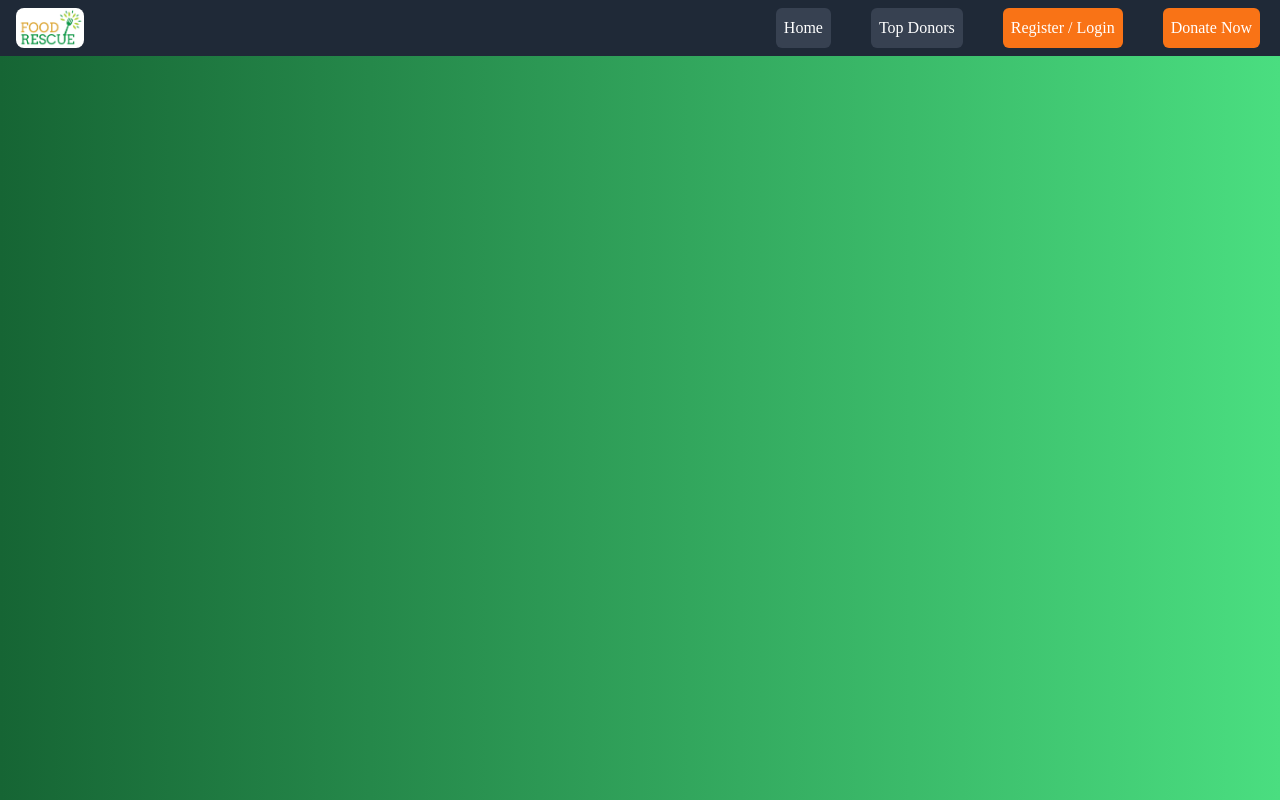
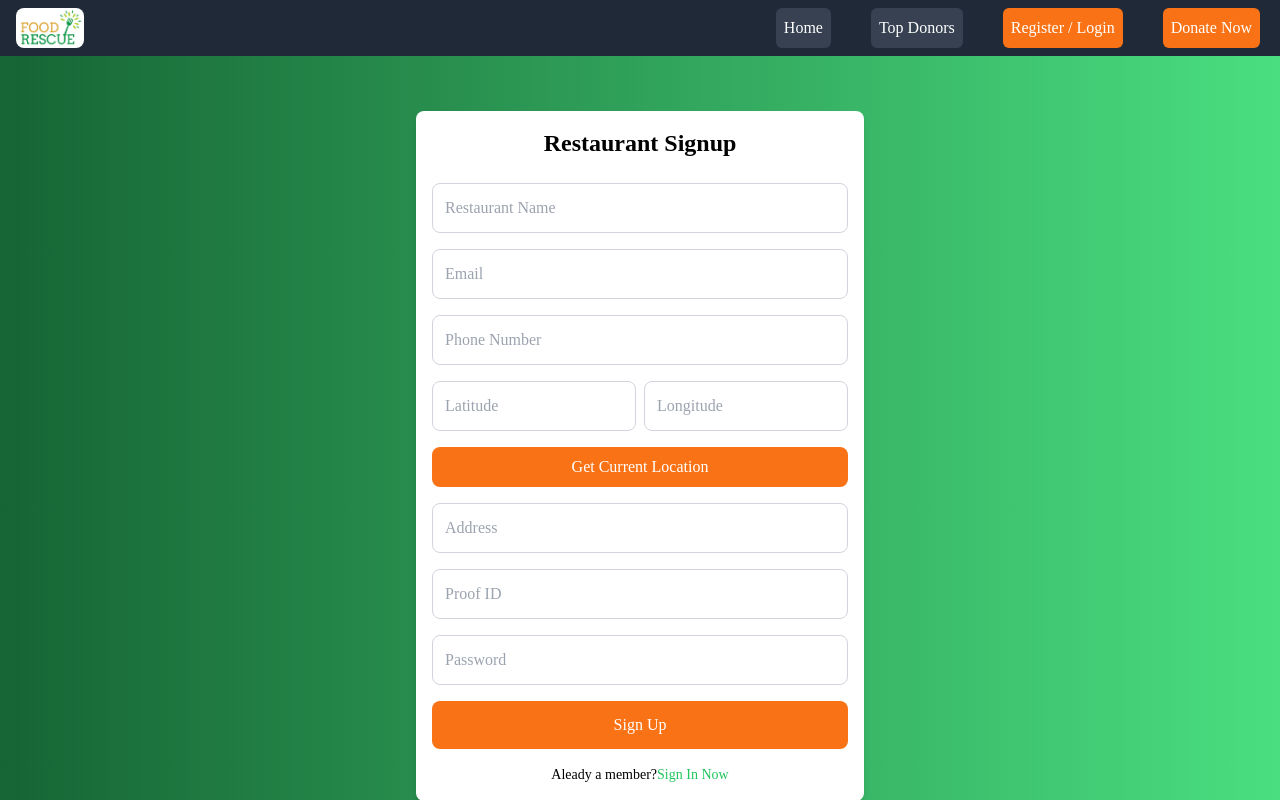
Before and after one commit to sh78ba/rescuefood, a React (Create React App) app in the folder frontend/rescuefood/: page /restaurant/signup in a window 1280 px wide. Built offline with nearby package versions, Linux system fonts and the light colour scheme; a web font is replaced by a local one.

Commit message:
enhanced UI

```diff
--- a/frontend/rescuefood/src/App.js
+++ b/frontend/rescuefood/src/App.js
@@ -9,7 +9,9 @@ import Restauranthome from './components/Restaurant/Restauranthome';
 import Navbar from './components/Restaurant/Navbar';
 import Profile from './components/cards/Profile';
 import Kycform from './components/Kycform';
-
+import DashboardVolunteer from './components/Volunteer/DashboardVolunteer';
+import RestaurantSignUp from "./components/Restaurant/RestaurantSignup"
+import VolunteerSignup from './components/Volunteer/VolunteerSignUp';
 
 function App() {
   const location = useLocation();
@@ -35,12 +37,19 @@ function App() {
           <Route path="/" element={<Home />} />
           <Route path="/topdonors" element={<Topdonors />} />
           <Route path="/register" element={<Register />} />
-          <Route path="/register/restaurant" element={<Login heading={"Restaurant"} userType={"restaurant"}/>} />
+          <Route path="/restaurant/login" element={<Login heading={"Restaurant"} userType={"restaurant"}/>} />
 
           {/* Add additional restaurant routes */}
-          <Route path="/register/restaurant/dashboard" element={<Restauranthome />} />
-          <Route path="/register/restaurant/profile" element={<Profile />} />
+          <Route path="/restaurant/dashboard" element={<Restauranthome />} />
+          <Route path="/restaurant/profile" element={<Profile />} />
+          <Route path="/restaurant/signup" element={<RestaurantSignUp />} />
           <Route path="/kycform" element={<Kycform />} />
+
+
+        {/*Paths for volunteer*/}
+          <Route path='/volunteer/dashboard' element={<DashboardVolunteer/>}/>
+          <Route path="/volunteer/login" element={<Login heading={"Volunteer"} userType={"volunteer"}/>} />
+          <Route path='/volunteer/signup' element={<VolunteerSignup/>}/>
         </Routes>
       </div>
     </div>
--- a/frontend/rescuefood/src/components/Restaurant/RestaurantSignup.js
+++ b/frontend/rescuefood/src/components/Restaurant/RestaurantSignup.js
@@ -1,77 +1,206 @@
-import React, { useState } from 'react';
-import { BACKEND_PATH } from '../configs/routesconfig';
+import React, { useState } from "react";
+import { BACKEND_PATH } from "../configs/routesconfig";
+import { useNavigate } from "react-router";
 
 const RestaurantSignup = () => {
+  const navigate=useNavigate();
+
   const [formData, setFormData] = useState({
-    name: '',
-    email: '',
-    phone: '',
+    name: "",
+    email: "",
+    phone: "",
     location: {
-      type: 'Point',
+      type: "Point",
       coordinates: [],
     },
-    address: '',
-    proofId: '',
-    password: '',
+    address: "",
+    proofId: "",
+    password: "",
   });
 
   const [isSubmitting, setIsSubmitting] = useState(false);
+  const [isFetchingLocation, setIsFetchingLocation] = useState(false);
 
   const backendRoute = `${BACKEND_PATH}/rescuefood/api/v1/restaurant/signup`;
 
   const handleChange = (e) => {
     const { name, value } = e.target;
 
-    if (name === 'latitude' || name === 'longitude') {
+    if (name === "latitude" || name === "longitude") {
       const coordinates = [...formData.location.coordinates];
-      if (name === 'latitude') coordinates[1] = parseFloat(value);
-      if (name === 'longitude') coordinates[0] = parseFloat(value);
-      setFormData({ ...formData, location: { ...formData.location, coordinates } });
+      if (name === "latitude") coordinates[1] = parseFloat(value);
+      if (name === "longitude") coordinates[0] = parseFloat(value);
+      setFormData({
+        ...formData,
+        location: { ...formData.location, coordinates },
+      });
     } else {
       setFormData({ ...formData, [name]: value });
     }
   };
 
+  const handleGetLocation = () => {
+    if (!navigator.geolocation) {
+      alert("Geolocation is not supported by your browser.");
+      return;
+    }
+
+    setIsFetchingLocation(true);
+
+    navigator.geolocation.getCurrentPosition(
+      (position) => {
+        const { latitude, longitude } = position.coords;
+        setFormData({
+          ...formData,
+          location: {
+            ...formData.location,
+            coordinates: [longitude, latitude],
+          },
+        });
+        setIsFetchingLocation(false);
+        alert(
+          `Location detected: Latitude ${latitude}, Longitude ${longitude}`
+        );
+      },
+      (error) => {
+        alert("Failed to fetch location. Please try again.");
+        setIsFetchingLocation(false);
+      }
+    );
+  };
+
+
+  const handleClick=()=>{
+    navigate("/restaurant/login")
+  }
+
   const handleSubmit = async () => {
     setIsSubmitting(true);
     try {
       const response = await fetch(backendRoute, {
-        method: 'POST',
+        method: "POST",
         headers: {
-          'Content-Type': 'application/json',
+          "Content-Type": "application/json",
         },
         body: JSON.stringify(formData),
       });
 
       const data = await response.json();
       if (response.ok) {
-        alert('Restaurant Signup successful!');
+        alert("Restaurant Signup successful!");
       } else {
         alert(`Signup failed: ${data.message}`);
       }
     } catch (error) {
-      alert('An error occurred. Please try again.');
+      alert("An error occurred. Please try again.");
     } finally {
       setIsSubmitting(false);
     }
   };
 
   return (
-    <div className='signup-container'>
-      <h1>Restaurant Signup</h1>
-      <form onSubmit={(e) => e.preventDefault()}>
-        <input type='text' name='name' placeholder='Restaurant Name' onChange={handleChange} />
-        <input type='email' name='email' placeholder='Email' onChange={handleChange} />
-        <input type='text' name='phone' placeholder='Phone Number' onChange={handleChange} />
-        <input type='text' name='latitude' placeholder='Latitude' onChange={handleChange} />
-        <input type='text' name='longitude' placeholder='Longitude' onChange={handleChange} />
-        <input type='text' name='address' placeholder='Address' onChange={handleChange} />
-        <input type='text' name='proofId' placeholder='Proof ID' onChange={handleChange} />
-        <input type='password' name='password' placeholder='Password' onChange={handleChange} />
-        <button onClick={handleSubmit} disabled={isSubmitting}>
-          {isSubmitting ? 'Submitting...' : 'Sign Up'}
-        </button>
-      </form>
+    <div className="flex justify-center items-center min-h-screen ">
+      <div className="w-full max-w-md bg-white p-4 rounded-lg shadow-md">
+        <h1 className="text-2xl font-semibold text-center mb-6">
+          Restaurant Signup
+        </h1>
+        <form onSubmit={(e) => e.preventDefault()} className="space-y-4">
+          <input
+            type="text"
+            name="name"
+            placeholder="Restaurant Name"
+            onChange={handleChange}
+            className="w-full p-3 border border-gray-300 rounded-lg focus:outline-none focus:ring-2 focus:ring-orange-400"
+          />
+          <input
+            type="email"
+            name="email"
+            placeholder="Email"
+            onChange={handleChange}
+            className="w-full p-3 border border-gray-300 rounded-lg focus:outline-none focus:ring-2 focus:ring-orange-400"
+          />
+          <input
+            type="text"
+            name="phone"
+            placeholder="Phone Number"
+            onChange={handleChange}
+            className="w-full p-3 border border-gray-300 rounded-lg focus:outline-none focus:ring-2 focus:ring-orange-400"
+          />
+          <div className="flex flex-wrap gap-2">
+            <input
+              type="text"
+              name="latitude"
+              placeholder="Latitude"
+              value={formData.location.coordinates[1] || ""}
+              onChange={handleChange}
+              className="flex-1 min-w-0 p-3 border border-gray-300 rounded-lg focus:outline-none focus:ring-2 focus:ring-orange-400"
+            />
+            <input
+              type="text"
+              name="longitude"
+              placeholder="Longitude"
+              value={formData.location.coordinates[0] || ""}
+              onChange={handleChange}
+              className="flex-1 min-w-0 p-3 border border-gray-300 rounded-lg focus:outline-none focus:ring-2 focus:ring-orange-400"
+            />
+          </div>
+
+          <button
+            type="button"
+            onClick={handleGetLocation}
+            className={`w-full py-2 rounded-lg text-white ${
+              isFetchingLocation
+                ? "bg-gray-400 cursor-not-allowed"
+                : "bg-orange-500 hover:bg-orange-600 transition duration-300"
+            }`}
+            disabled={isFetchingLocation}
+          >
+            {isFetchingLocation
+              ? "Detecting Location..."
+              : "Get Current Location"}
+          </button>
+          <input
+            type="text"
+            name="address"
+            placeholder="Address"
+            onChange={handleChange}
+            className="w-full p-3 border border-gray-300 rounded-lg focus:outline-none focus:ring-2 focus:ring-orange-400"
+          />
+          <input
+            type="text"
+            name="proofId"
+            placeholder="Proof ID"
+            onChange={handleChange}
+            className="w-full p-3 border border-gray-300 rounded-lg focus:outline-none focus:ring-2 focus:ring-orange-400"
+          />
+          <input
+            type="password"
+            name="password"
+            placeholder="Password"
+            onChange={handleChange}
+            className="w-full p-3 border border-gray-300 rounded-lg focus:outline-none focus:ring-2 focus:ring-orange-400"
+          />
+          <button
+            onClick={handleSubmit}
+            disabled={isSubmitting}
+            className={`w-full py-3 rounded-lg text-white ${
+              isSubmitting
+                ? "bg-gray-400 cursor-not-allowed"
+                : "bg-orange-500 hover:bg-orange-600 transition duration-300"
+            }`}
+          >
+            {isSubmitting ? "Submitting..." : "Sign Up"}
+          </button>
+          <div className="mt-2">
+            <p className="text-sm text-black text-center">
+              Aleady a member?
+              <span className="text-green-500 cursor-pointer" onClick={handleClick}>
+                Sign In Now
+              </span>
+            </p>
+          </div>
+        </form>
+      </div>
     </div>
   );
 };
--- /dev/null
+++ b/frontend/rescuefood/src/components/Volunteer/DashboardVolunteer.js
@@ -0,0 +1,9 @@
+import React from 'react'
+
+const DashboardVolunteer = () => {
+  return (
+    <div>DashboardVolunteer</div>
+  )
+}
+
+export default DashboardVolunteer
--- a/frontend/rescuefood/src/components/Volunteer/VolunteerSignUp.js
+++ b/frontend/rescuefood/src/components/Volunteer/VolunteerSignUp.js
@@ -1,7 +1,9 @@
 import React, { useState } from 'react';
 import { BACKEND_PATH } from '../configs/routesconfig';
+import { useNavigate } from 'react-router';
 
 const VolunteerSignup = () => {
+  const navigate = useNavigate();
   const [formData, setFormData] = useState({
     name: '',
     email: '',
@@ -30,6 +32,10 @@ const VolunteerSignup = () => {
     }
   };
 
+  const handleClick = () => {
+    navigate('/volunteer/login');
+  };
+
   const handleSubmit = async () => {
     setIsSubmitting(true);
     try {
@@ -55,19 +61,63 @@ const VolunteerSignup = () => {
   };
 
   return (
-    <div className='signup-container'>
-      <h1>Volunteer Signup</h1>
-      <form onSubmit={(e) => e.preventDefault()}>
-        <input type='text' name='name' placeholder='Full Name' onChange={handleChange} />
-        <input type='email' name='email' placeholder='Email' onChange={handleChange} />
-        <input type='text' name='phone' placeholder='Phone Number' onChange={handleChange} />
-        <input type='text' name='latitude' placeholder='Latitude' onChange={handleChange} />
-        <input type='text' name='longitude' placeholder='Longitude' onChange={handleChange} />
-        <input type='password' name='password' placeholder='Password' onChange={handleChange} />
-        <button onClick={handleSubmit} disabled={isSubmitting}>
-          {isSubmitting ? 'Submitting...' : 'Sign Up'}
-        </button>
-      </form>
+    <div className="flex justify-center items-center min-h-screen">
+      <div className="w-full max-w-md bg-white p-8 rounded-lg shadow-md">
+        <h1 className="text-2xl font-semibold text-center mb-6">Volunteer Signup</h1>
+        <form onSubmit={(e) => e.preventDefault()} className="space-y-4">
+          <input
+            type="text"
+            name="name"
+            placeholder="Full Name"
+            onChange={handleChange}
+            className="w-full p-3 border border-gray-300 rounded-lg focus:outline-none focus:ring-2 focus:ring-blue-400"
+          />
+          <input
+            type="email"
+            name="email"
+            placeholder="Email"
+            onChange={handleChange}
+            className="w-full p-3 border border-gray-300 rounded-lg focus:outline-none focus:ring-2 focus:ring-blue-400"
+          />
+          <input
+            type="text"
+            name="phone"
+            placeholder="Phone Number"
+            onChange={handleChange}
+            className="w-full p-3 border border-gray-300 rounded-lg focus:outline-none focus:ring-2 focus:ring-blue-400"
+          />
+
+          <input
+            type="password"
+            name="password"
+            placeholder="Password"
+            onChange={handleChange}
+            className="w-full p-3 border border-gray-300 rounded-lg focus:outline-none focus:ring-2 focus:ring-blue-400"
+          />
+          <button
+            onClick={handleSubmit}
+            disabled={isSubmitting}
+            className={`w-full py-3 rounded-lg text-white ${
+              isSubmitting
+                ? 'bg-gray-400 cursor-not-allowed'
+                : ' bg-orange-400 text-white hover:bg-orange-500 transition duration-300'
+            }`}
+          >
+            {isSubmitting ? 'Submitting...' : 'Sign Up'}
+          </button>
+        </form>
+        <div className="mt-4 text-center">
+          <p className="text-sm text-gray-600">
+            Already a member?{' '}
+            <span
+              className="text-green-500 font-medium cursor-pointer hover:underline"
+              onClick={handleClick}
+            >
+              Sign In Now
+            </span>
+          </p>
+        </div>
+      </div>
     </div>
   );
 };
```
Also changed, not shown: frontend/rescuefood/src/components/LoginPage/Login.js (+41 -38 lines), frontend/rescuefood/src/components/Register.js (+22 -15 lines), frontend/rescuefood/src/components/Restaurant/Restauranthome.js (line endings or trailing spaces).
